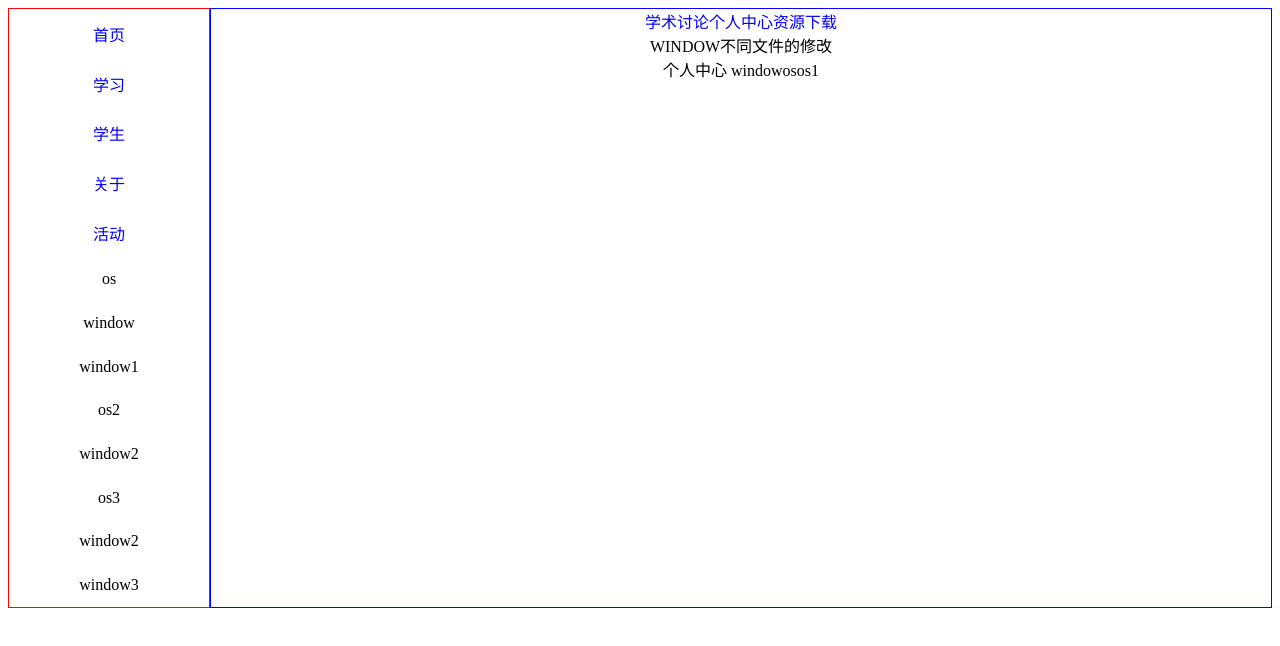
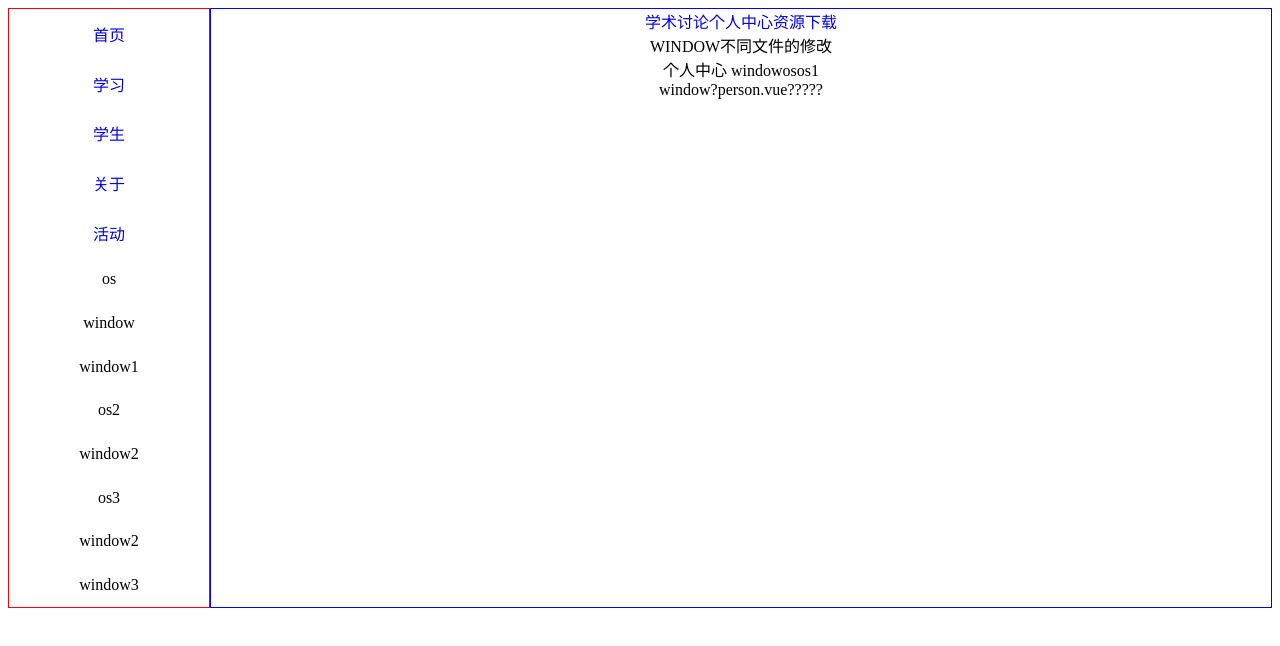
Before and after one commit to xudunyao/vue-router, a Vue app: page /activity/person in a window 1280 px wide. Shown: the top 646 px of the page. Built offline with nearby package versions, Linux system fonts and the light colour scheme.

Commit message:
window的person.vue 文件修改

```diff
--- a/src/components/Person.vue
+++ b/src/components/Person.vue
@@ -4,5 +4,6 @@
         <span>window</span>
         <span>os</span>
         <span>os1</span>
+        <div>window?person.vue?????</div>
     </div>
 </template>
```
